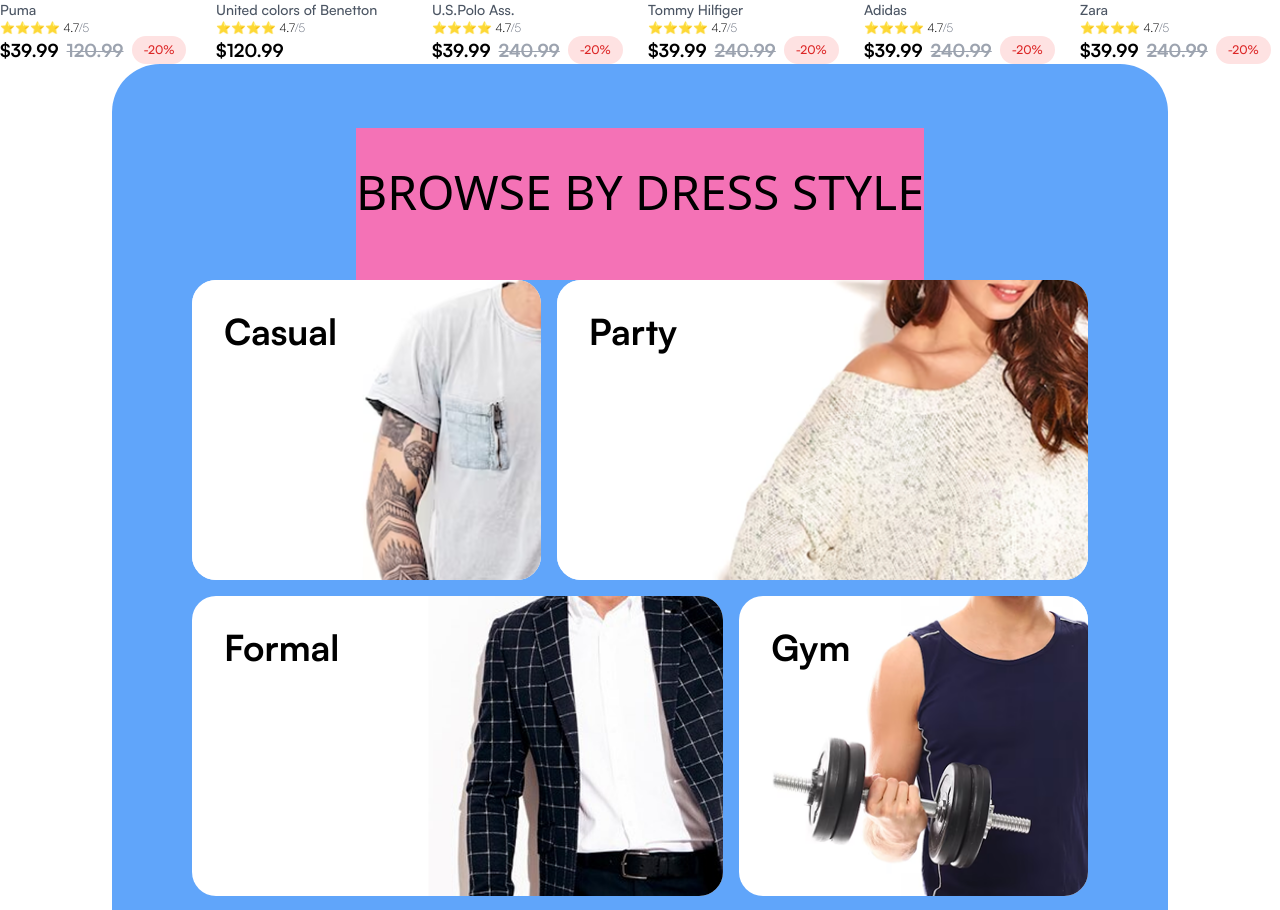
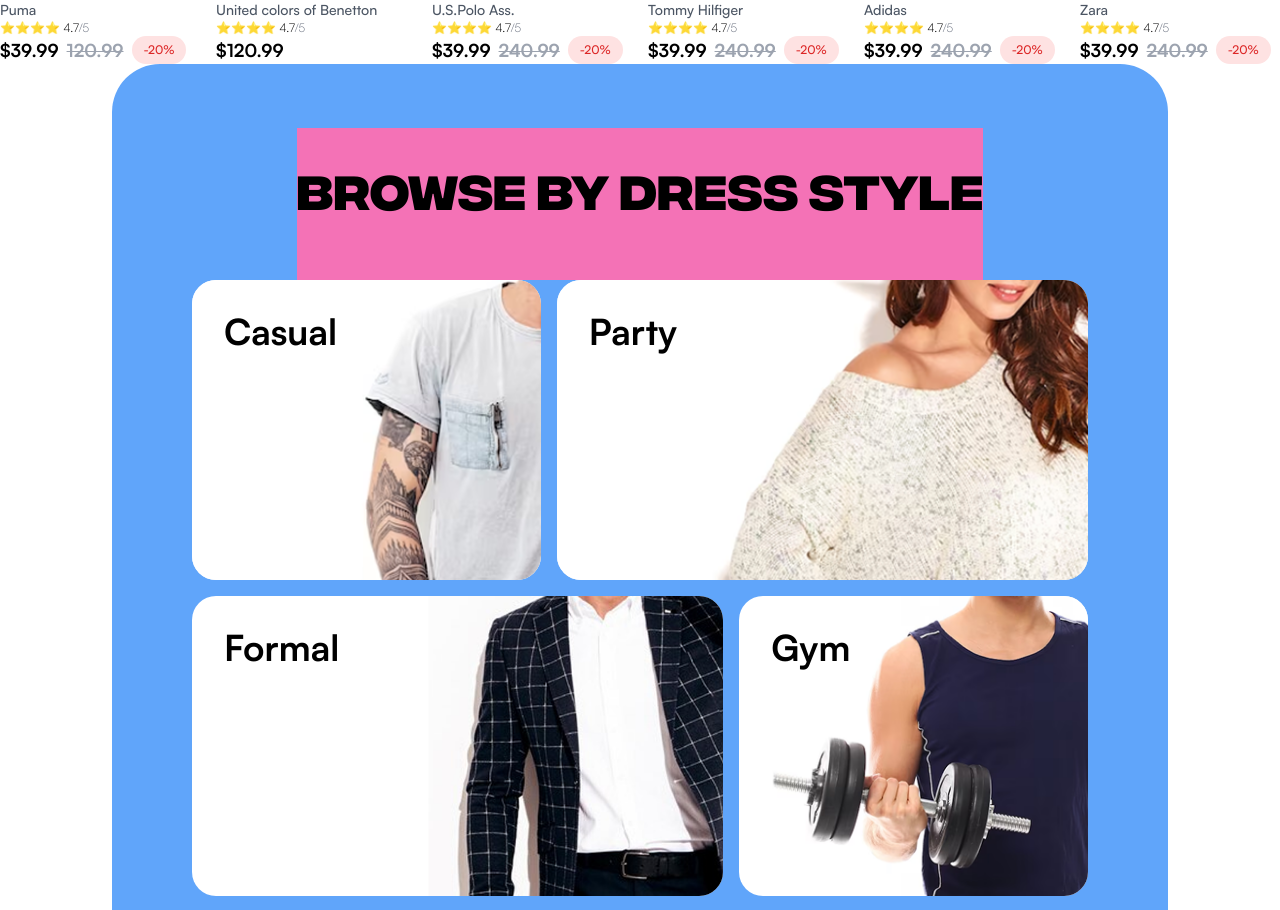
Before and after one commit to Drishti-T/ecommerce-frontend, a React (Vite) app: page / in a window 1280 px wide. Shown: the part 1306-2216 px from the top of the page. Built offline with nearby package versions, Linux system fonts and the light colour scheme.

Commit message:
updated index.css , tailiwind.config.js

```diff
--- a/src/index.css
+++ b/src/index.css
@@ -11,6 +11,21 @@
 @font-face {
   font-family: 'Integral_cf';
   src: url('/font/IntegralCF-Heavy.woff2') format('woff2');
+  font-style: normal;
+}
+@font-face {
+  font-family: 'Integral_cf_regular';
+  src: url('/font/IntegralCF-Regular.woff2') format('woff2');
+  font-style: normal;
+}
+@font-face {
+  font-family: 'Integral_cf_medium';
+  src: url('/font/IntegralCF-Medium.woff2') format('woff2');
+  font-style: normal;
+}
+@font-face {
+  font-family: 'Integral_cf_bold';
+  src: url('/font/IntegralCF-Bold.woff2') format('woff2');
   font-style: normal;
 }
 
--- a/tailwind.config.js
+++ b/tailwind.config.js
@@ -9,6 +9,9 @@ export default {
       fontFamily: {
         satoshi: ['Satoshi', 'sans-serif'],
         integral_cf : ['Integral_cf' , 'sans-serif'],
+        integral_cf_regular : ['Integral_cf_regular' , 'sans-serif'],
+        integral_cf_medium : ['Integral_cf_medium' , 'sans-serif'],
+        integral_cf_bold : ['Integral_cf_bold' , 'sans-serif'],
         satoshi_bold : ['Satoshi_Bold' , 'sans-serif'],
         satoshi_medium : ['Satoshi_Medium' , 'sans-serif'],
 
```
